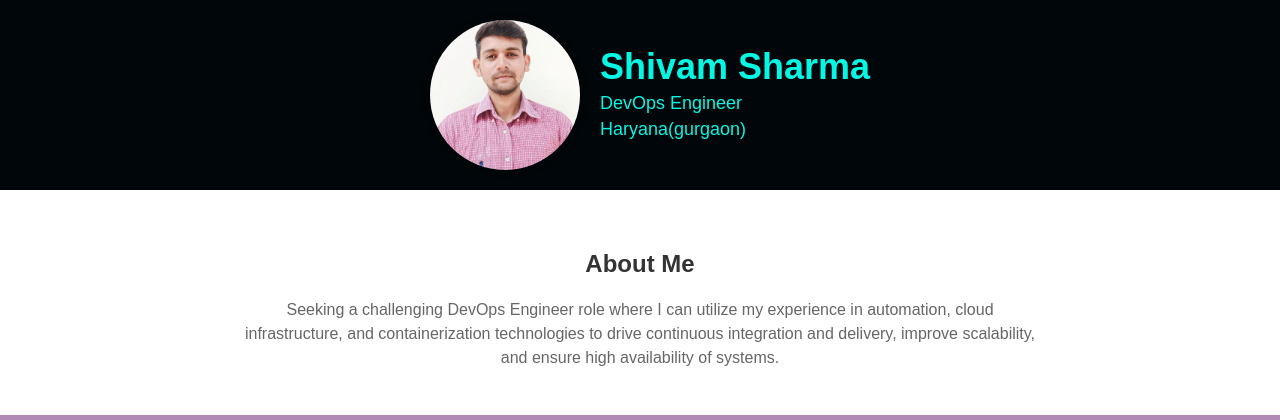
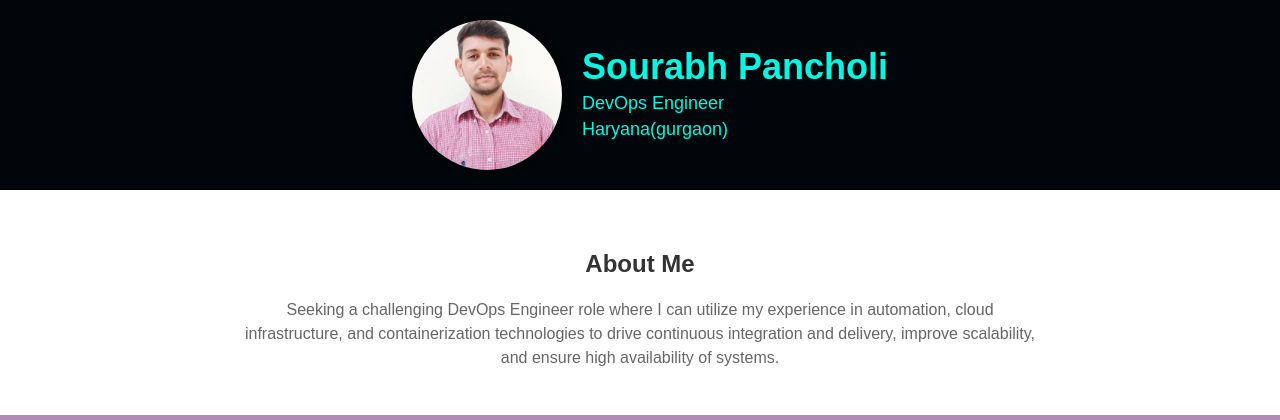
Before and after one commit to ShivDev007/school_app, a Flask app: page / in a window 1280 px wide. Shown: the top 420 px of the page. Run offline with Flask 3, Linux system fonts and the light colour scheme.

Commit message:
name changed

```diff
--- a/templates/index.html
+++ b/templates/index.html
@@ -16,7 +16,7 @@
                 <img src="../static/profile2.jfif" alt="Your Profile Image">
             </div>
             <div class="profile-info">
-                <h1>Shivam Sharma</h1>
+                <h1>Sourabh Pancholi</h1>
                 <p>DevOps Engineer</p>
                 <p>Haryana(gurgaon)</p>
             </div>
```
